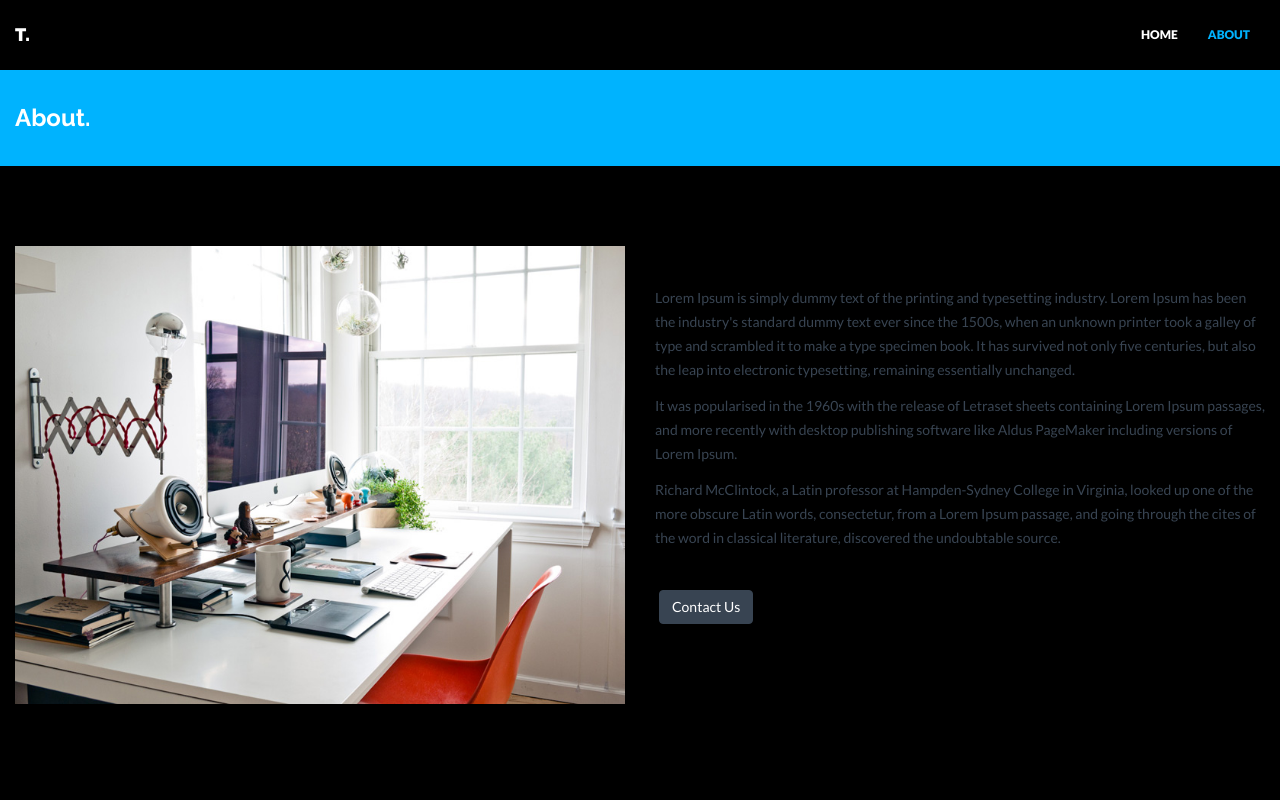
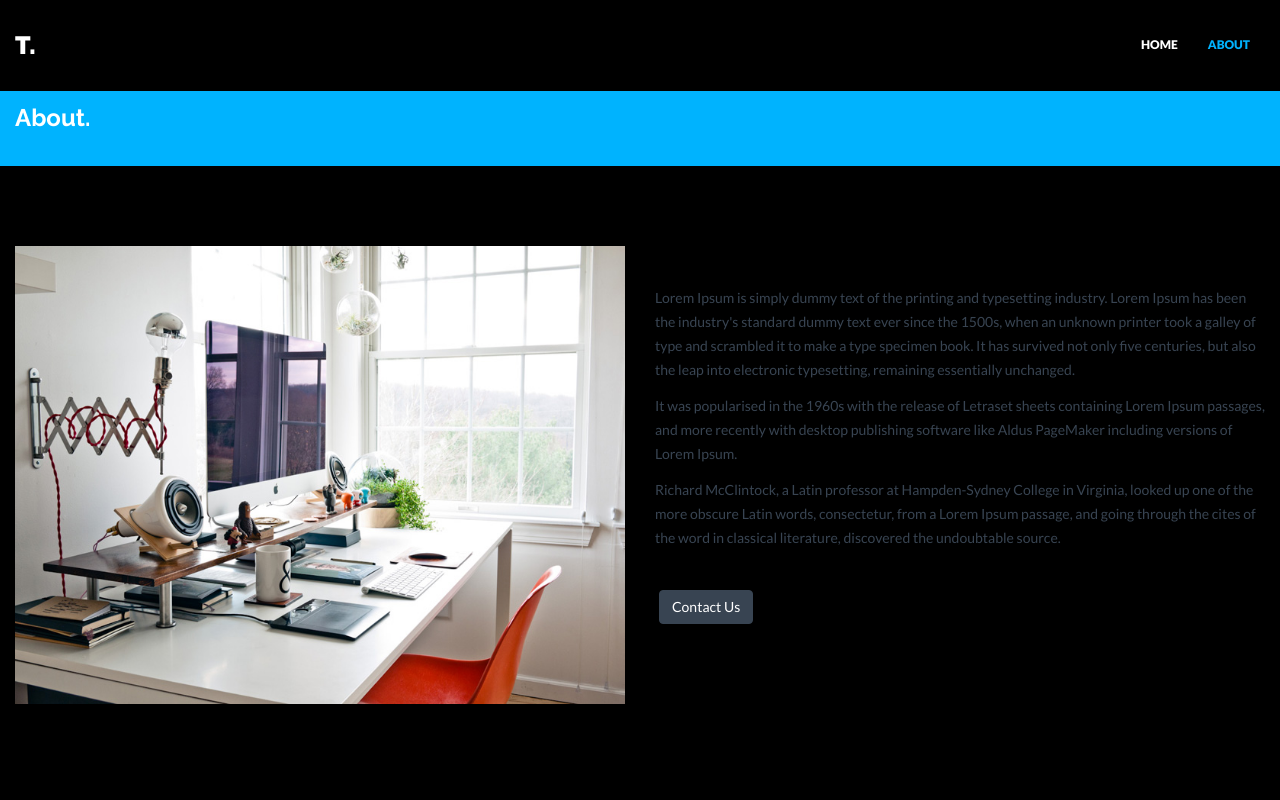
Before and after one commit to tkaniatobe/tkaniatobe.github.io, a plain HTML site: page about.html in a window 1280 px wide. Shown: the top 800 px of the page. Drawn offline with Linux system fonts and the light colour scheme.

Commit message:
testing gif title

```diff
--- a/css/style.css
+++ b/css/style.css
@@ -93,13 +93,21 @@ a:focus {
 
 .navbar {
 	min-height: 70px;
-	padding-top: 10px;
+	padding-top: 20px;
+	padding-bottom: 20px;
 	margin-bottom: 0px;
 }
 
 .navbar-brand {
 	font-family: 'Raleway', sans-serif;
 	font-weight: 900;
+	font-size: 25px;
+	/*padding: 0px;*/
+	margin: 0px 0px 0px 0px;
+}
+
+a.navbar-brand {
+	margin: 0px;
 }
 
 .navbar-header .navbar-brand {
```
Also changed, not shown: index.html (+2 -1 lines), img/Brand_Placeholder.png (added), img/Brand_Placeholder2.gif (added).
